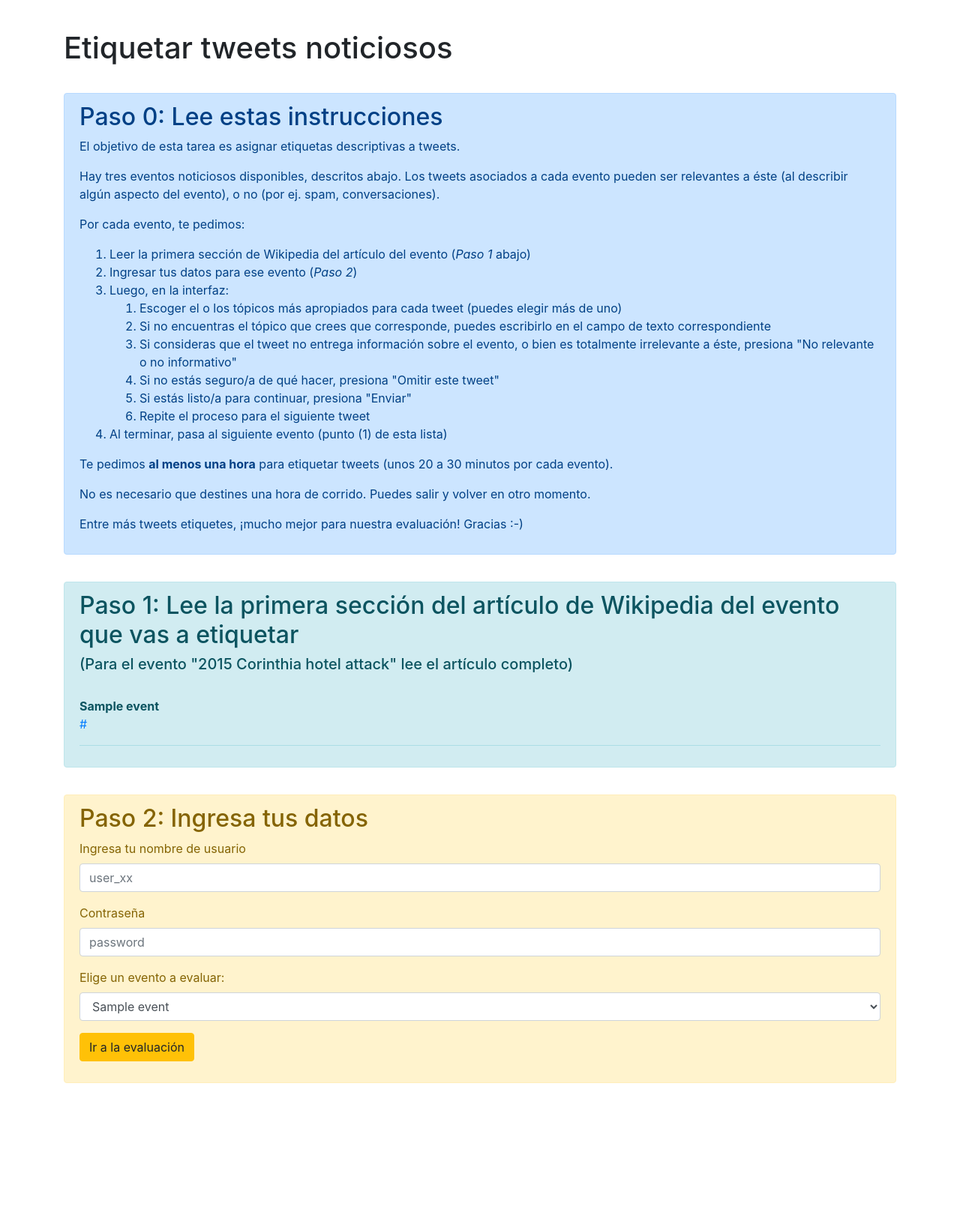
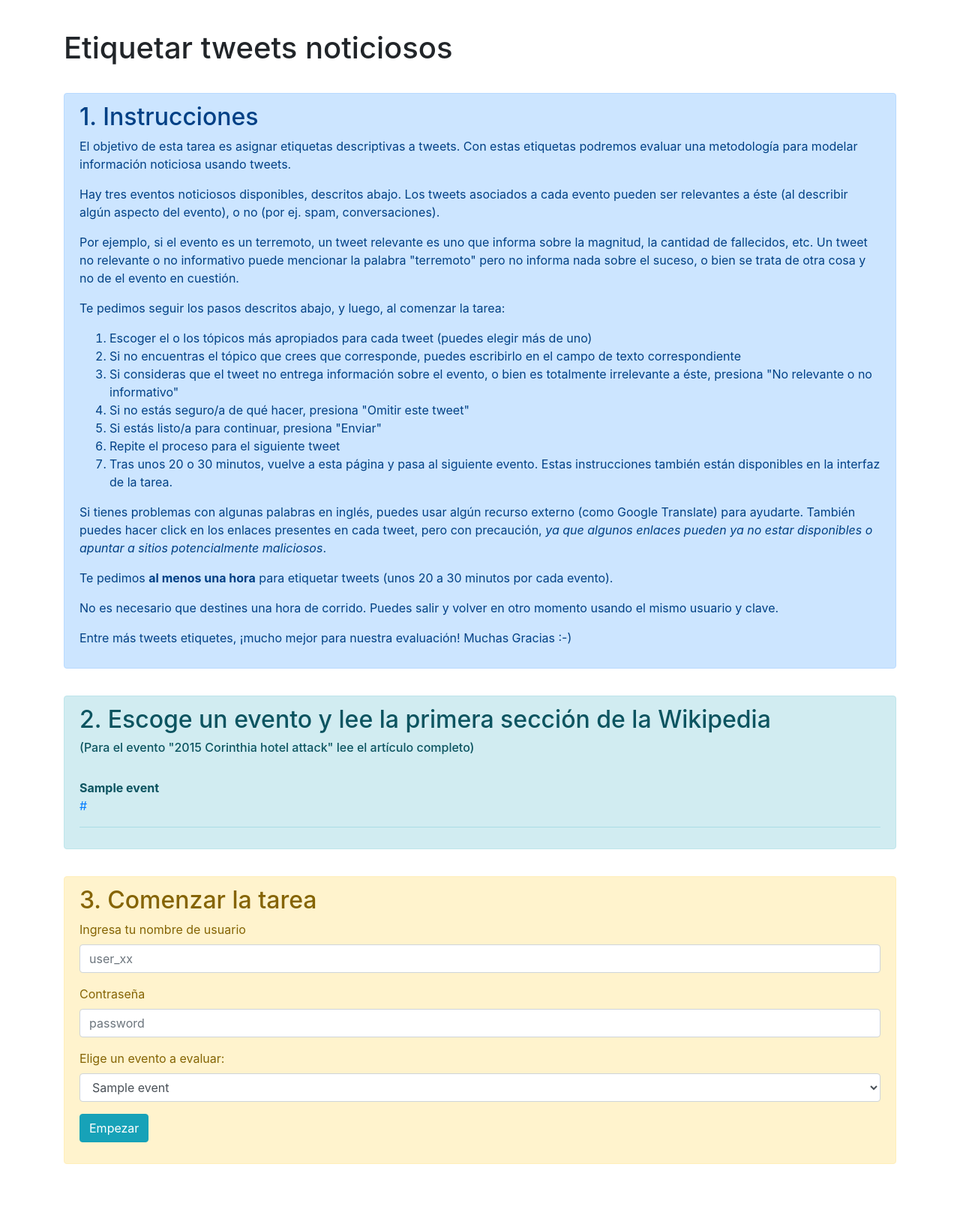
Before and after one commit to alapini/news-model, a Python web app: template web/templates/events.html in a window 1280 px wide. Shown: the whole page at 75% size. Before the commit the page ends 1445 px from the top, so only its background shows below. Run offline with Jinja, Linux system fonts and the light colour scheme; the template is opened without the code that fills it: most values are stand-ins (such as "Sample title", 1, 10 or a date in 2020); some libraries are stand-ins or nearby versions.

Commit message:
instrucciones

```diff
--- a/web/templates/events.html
+++ b/web/templates/events.html
@@ -34,18 +34,18 @@
     <div class="row">
         <div class="col-lg-12">
             <div class="alert alert-primary">
-                <h2 class="alert-heading">Paso 0: Lee estas instrucciones</h2>
-                <p>El objetivo de esta tarea es asignar etiquetas descriptivas a tweets.</p>
+                <h2 class="alert-heading">1. Instrucciones</h2>
+                <p>El objetivo de esta tarea es asignar etiquetas descriptivas a tweets. Con estas etiquetas podremos evaluar una metodología para modelar información noticiosa usando tweets.</p>
                 <p>
                     Hay tres eventos noticiosos disponibles, descritos abajo.
                     Los tweets asociados a cada evento pueden ser relevantes a éste (al describir algún aspecto del evento), o no (por ej. spam, conversaciones).
                 </p>
                 <p>
-                    Por cada evento, te pedimos:
-                    <ol>
-                        <li>Leer la primera sección de Wikipedia del artículo del evento (<em>Paso 1</em> abajo)</li>
-                        <li>Ingresar tus datos para ese evento (<em>Paso 2</em>)</li>
-                        <li>Luego, en la interfaz:</li>
+                    Por ejemplo, si el evento es un terremoto, un tweet relevante es uno que informa sobre la magnitud, la cantidad de fallecidos, etc.
+                    Un tweet no relevante o no informativo puede mencionar la palabra "terremoto" pero no informa nada sobre el suceso, o bien se trata de otra cosa y no de el evento en cuestión.
+                </p>
+                <p>
+                    Te pedimos seguir los pasos descritos abajo, y luego, al comenzar la tarea:
                     <ol>
                         <li>Escoger el o los tópicos más apropiados para cada tweet (puedes elegir más de uno)</li>
                         <li>Si no encuentras el tópico que crees que corresponde, puedes escribirlo en el campo de texto correspondiente</li>
@@ -53,16 +53,21 @@
                         <li>Si no estás seguro/a de qué hacer, presiona "Omitir este tweet"</li>
                         <li>Si estás listo/a para continuar, presiona "Enviar"</li>
                         <li>Repite el proceso para el siguiente tweet</li>
+                        <li>Tras unos 20 o 30 minutos, vuelve a esta página y pasa al siguiente evento. Estas instrucciones también están disponibles en la interfaz de la tarea.</li>
                     </ol>
-                        <li>Al terminar, pasa al siguiente evento (punto (1) de esta lista)</li>
-                    </ol>
+                </p>
+
+                <p>
+                    Si tienes problemas con algunas palabras en inglés, puedes usar algún recurso externo (como Google Translate) para ayudarte.
+                    También puedes hacer click en los enlaces presentes en cada tweet, pero con precaución,
+                    <em>ya que algunos enlaces pueden ya no estar disponibles o apuntar a sitios potencialmente maliciosos</em>.
                 </p>
 
                 <p>
                     Te pedimos <strong>al menos una hora</strong> para etiquetar tweets (unos 20 a 30 minutos por cada evento).
                 </p>
-                <p>No es necesario que destines una hora de corrido. Puedes salir y volver en otro momento.</p>
-                <p>Entre más tweets etiquetes, ¡mucho mejor para nuestra evaluación! Gracias :-)</p>
+                <p>No es necesario que destines una hora de corrido. Puedes salir y volver en otro momento usando el mismo usuario y clave.</p>
+                <p>Entre más tweets etiquetes, ¡mucho mejor para nuestra evaluación! Muchas Gracias :-)</p>
             </div>
         </div>
     </div>
@@ -74,8 +79,10 @@
     <div class="row">
         <div class="col-lg-12">
             <div class="alert alert-info">
-                <h2 class="alert-heading">Paso 1: Lee la primera sección del artículo de Wikipedia del evento que vas a etiquetar</h2>
-                <h5>(Para el evento "2015 Corinthia hotel attack" lee el artículo completo)</h5>
+                <h2 class="alert-heading">
+                    2. Escoge un evento y lee la primera sección de la Wikipedia
+                </h2>
+                <h6>(Para el evento "2015 Corinthia hotel attack" lee el artículo completo)</h6>
                 <br>
                 <dl>
                 {% for event in events %}
@@ -101,7 +108,7 @@
             </div>
             {% endif %}
             <div class="alert alert-warning">
-                <h2 class="alert-heading">Paso 2: Ingresa tus datos</h2>
+                <h2 class="alert-heading">3. Comenzar la tarea</h2>
 
                 <form action="{{ url_for('init') }}" method="post">
                     <div class="form-group">
@@ -121,7 +128,7 @@
                         </select>
                     </div>
                     <div class="form-group">
-                        <button type="submit" class="btn btn-warning">Ir a la evaluación</button>
+                        <button type="submit" class="btn btn-info">Empezar</button>
                     </div>
                 </form>
             </div>
```
Also changed, not shown: web/templates/tweets.html (+15 -10 lines). Lines whose indentation alone changed are shown as unchanged.
